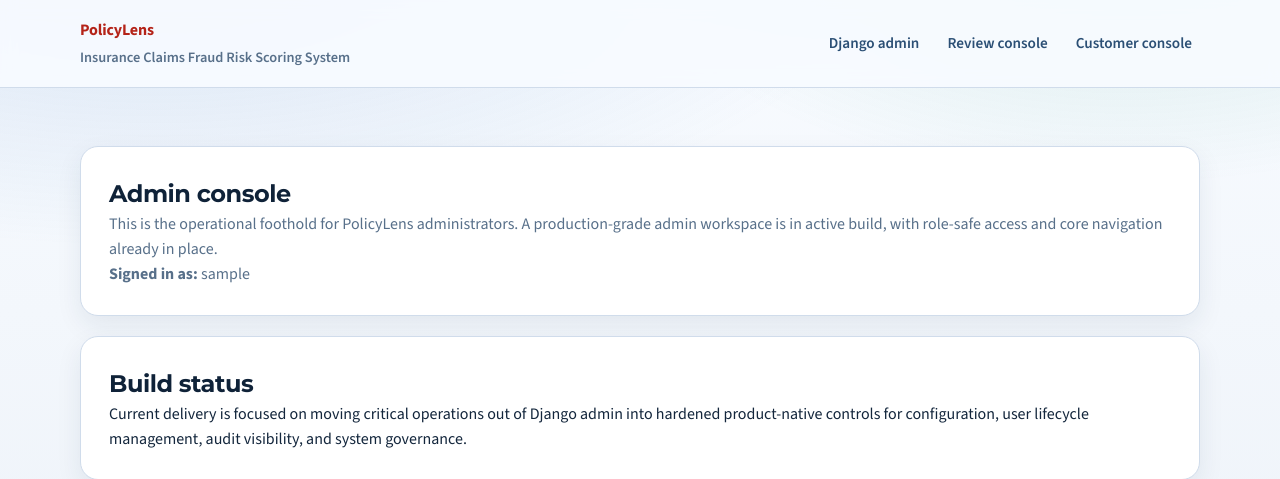
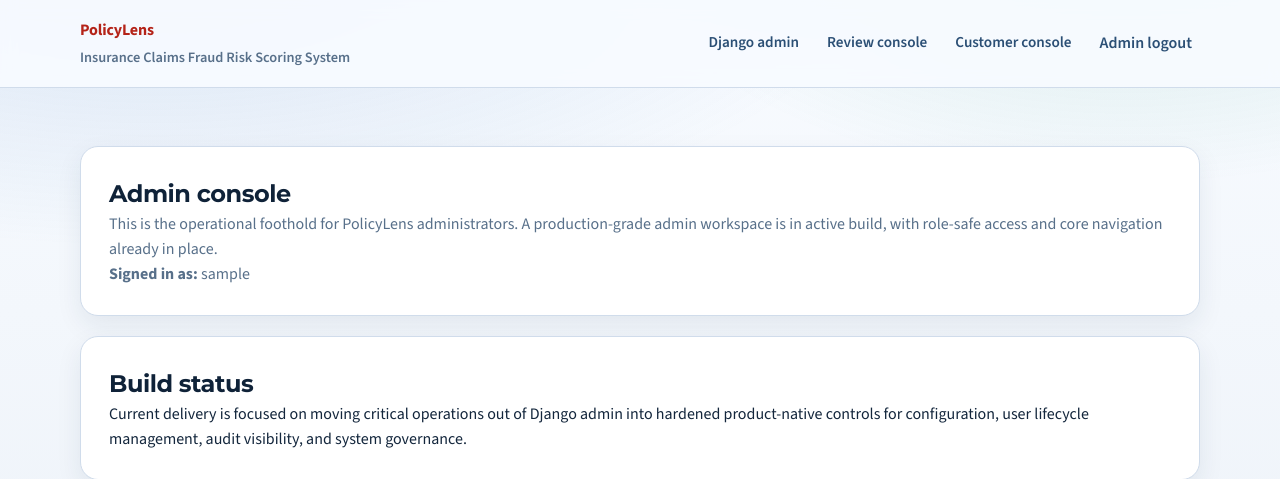
Before and after one commit to AAdewunmi/Claims-Fraud-Risk-Scoring-Project, a Django app: page /console/admin/ in a window 1280 px wide. Shown: the top 479 px of the page. Run offline with Django 5.2, Linux system fonts and the light colour scheme; the visitor is signed in with stand-in values (Sample User, id 1); parts of the project's set-up code (start-up, migrations or seed data) failed here and were passed over.

Commit message:
feat(admin-console): add header-level admin logout action

```diff
--- a/policylens/static/site/site.css
+++ b/policylens/static/site/site.css
@@ -101,6 +101,18 @@ p {
 
 .nav-link:hover {
   background: rgba(15, 91, 157, 0.1);
+}
+
+.nav-inline-form {
+  margin: 0;
+}
+
+.nav-link-button {
+  background: none;
+  border: 0;
+  cursor: pointer;
+  font: inherit;
+  line-height: inherit;
 }
 
 main.container {
--- a/policylens/templates/console/admin_home.html
+++ b/policylens/templates/console/admin_home.html
@@ -7,6 +7,10 @@
     <a class="nav-link" href="{{ django_admin_url }}">Django admin</a>
     <a class="nav-link" href="{{ reviewer_console_url }}">Review console</a>
     <a class="nav-link" href="{{ customer_console_url }}">Customer console</a>
+    <form class="nav-inline-form" method="post" action="{% url 'accounts:logout_to_landing' %}">
+      {% csrf_token %}
+      <button class="nav-link nav-link-button" type="submit">Admin logout</button>
+    </form>
   </nav>
 {% endblock %}
 
```
Also changed, not shown: tests/test_console_access.py (+2 -0 lines).
